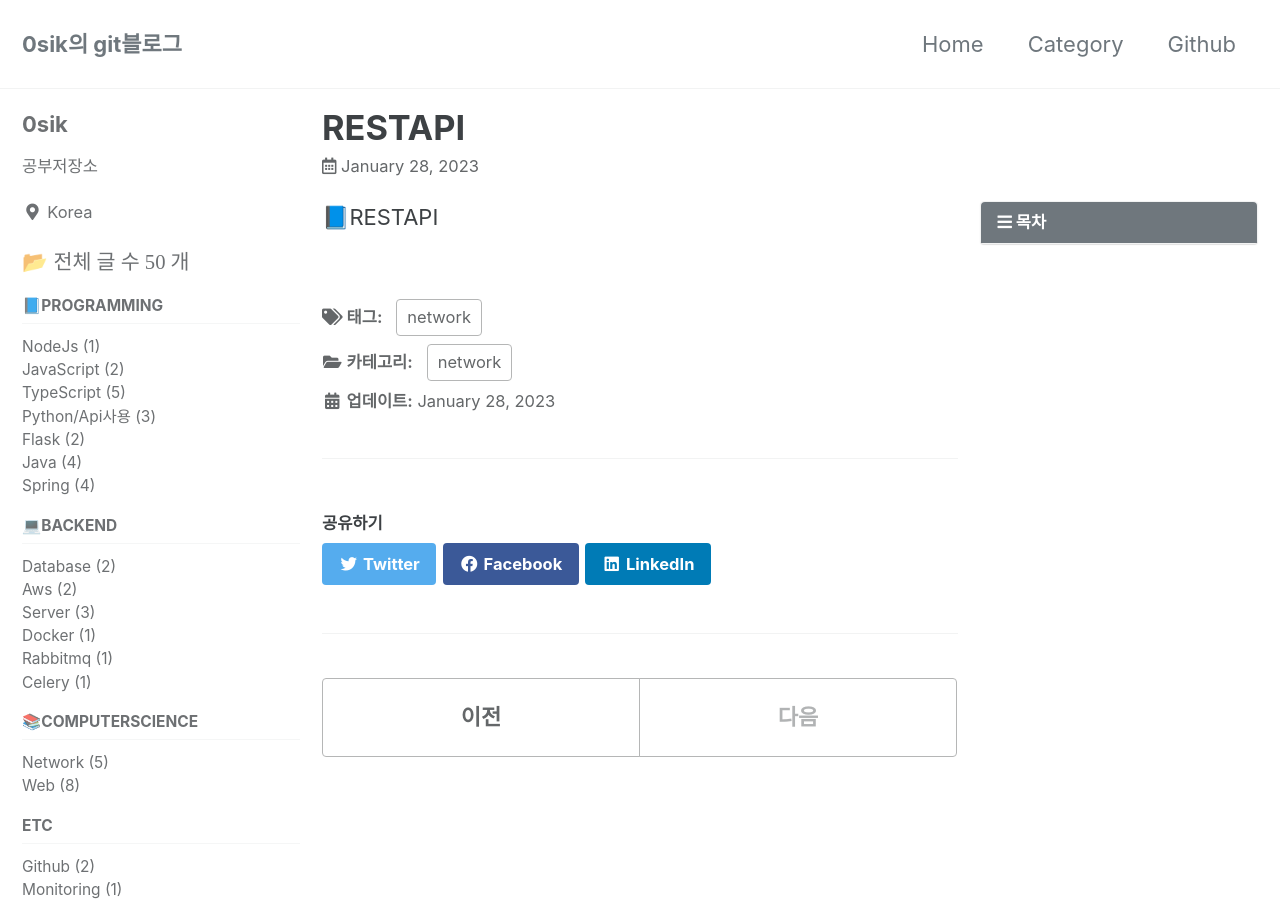
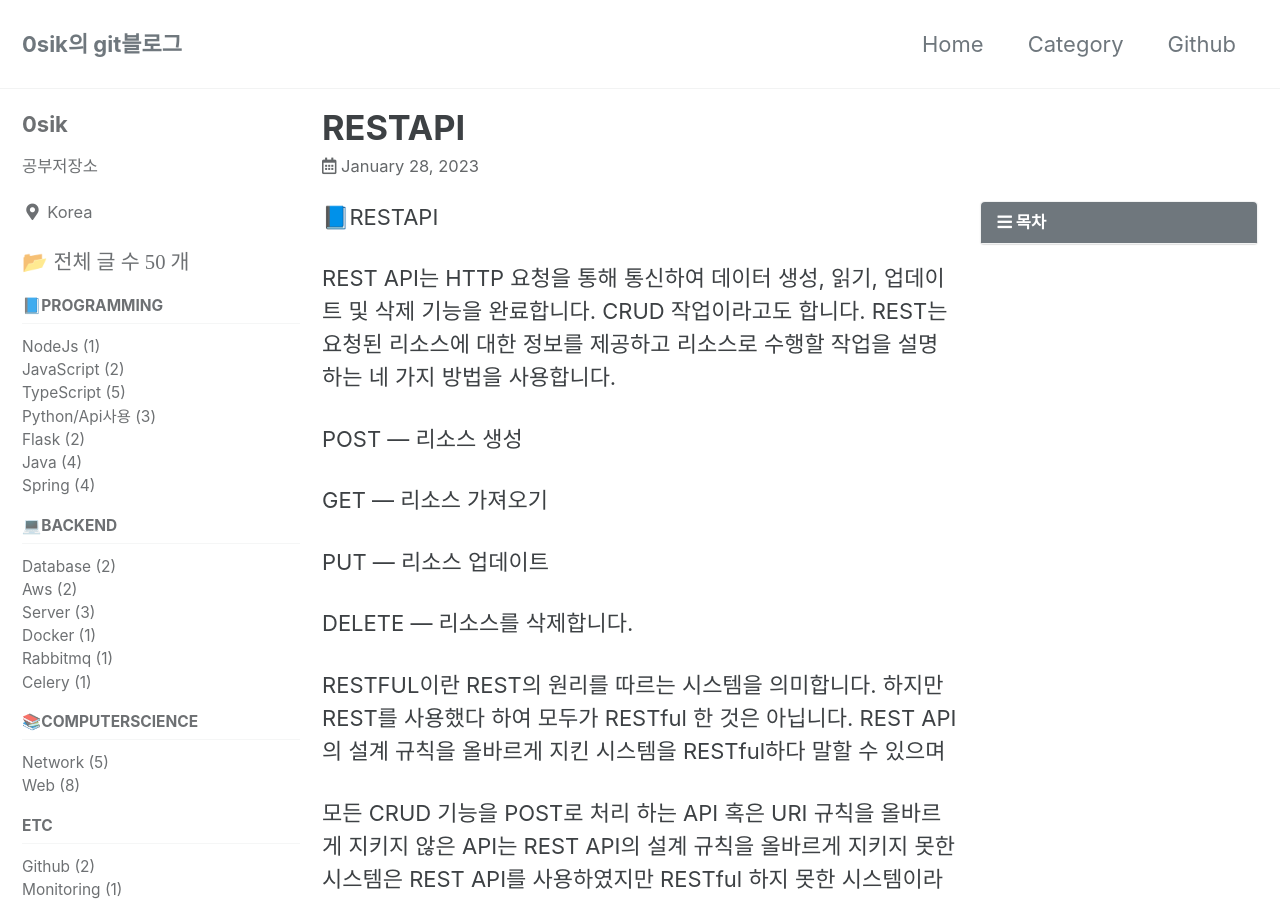
Before and after one commit to 0sik/0sik.github.io, a Jekyll site: the page built from _posts/2023-01-28-network restapi란?.md, in a window 1280 px wide and 900 px high. Built offline with Jekyll 4.4.1, drawn with Linux system fonts in a browser that asks for light colours; cached includes are drawn as plain includes; some of the changed text lies outside the part shown.

Commit message:
docs : restapi

```diff
--- a/_posts/2023-01-28-network restapi란?.md
+++ b/_posts/2023-01-28-network restapi란?.md
@@ -10,3 +10,19 @@ tags: [network]
 ---
 
 📘RESTAPI
+
+
+REST API는 HTTP 요청을 통해 통신하여 데이터 생성, 읽기, 업데이트 및 삭제 기능을 완료합니다. CRUD 작업이라고도 합니다. REST는 요청된 리소스에 대한 정보를 제공하고 리소스로 수행할 작업을 설명하는 네 가지 방법을 사용합니다.
+
+POST — 리소스 생성
+
+GET — 리소스 가져오기
+
+PUT — 리소스 업데이트
+
+DELETE — 리소스를 삭제합니다.
+
+
+RESTFUL이란 REST의 원리를 따르는 시스템을 의미합니다. 하지만 REST를 사용했다 하여 모두가 RESTful 한 것은 아닙니다.  REST API의 설계 규칙을 올바르게 지킨 시스템을 RESTful하다 말할 수 있으며
+
+모든 CRUD 기능을 POST로 처리 하는 API 혹은 URI 규칙을 올바르게 지키지 않은 API는 REST API의 설계 규칙을 올바르게 지키지 못한 시스템은 REST API를 사용하였지만 RESTful 하지 못한 시스템이라고 할 수 있습니다
```
